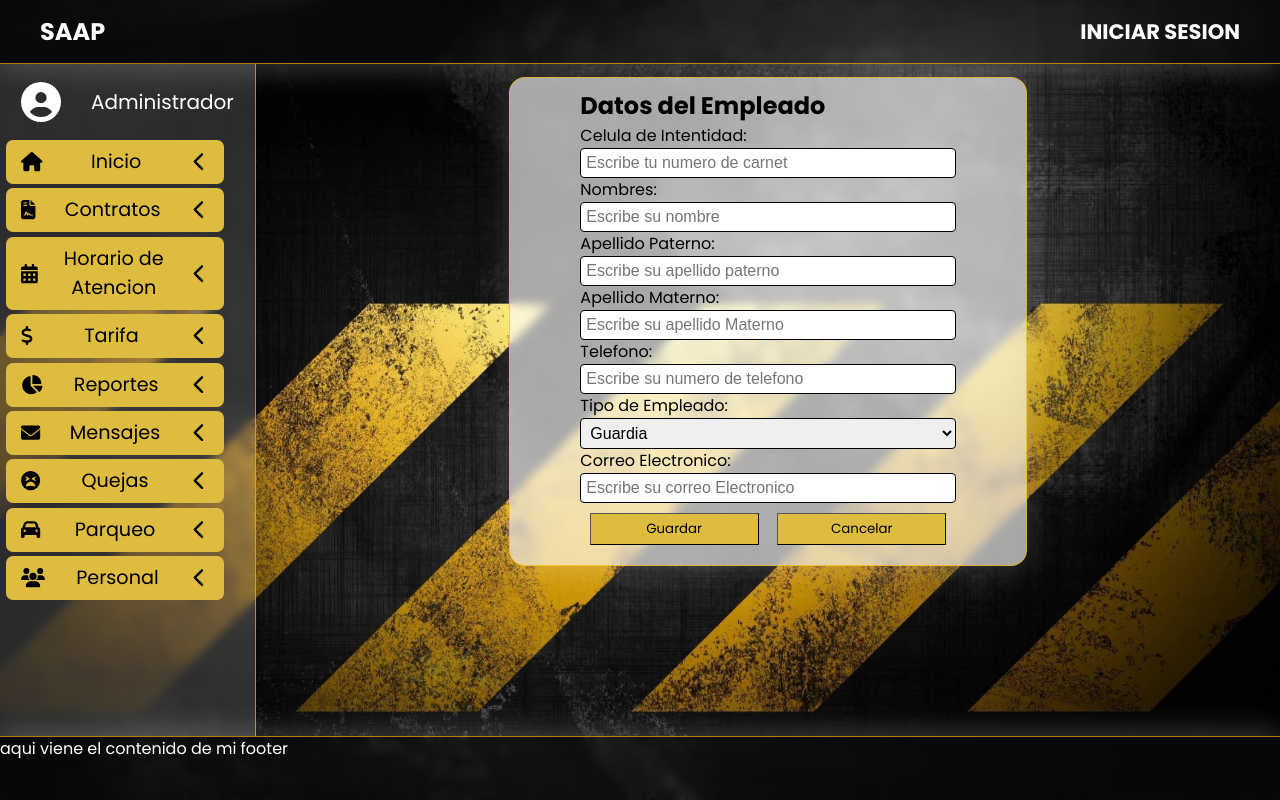
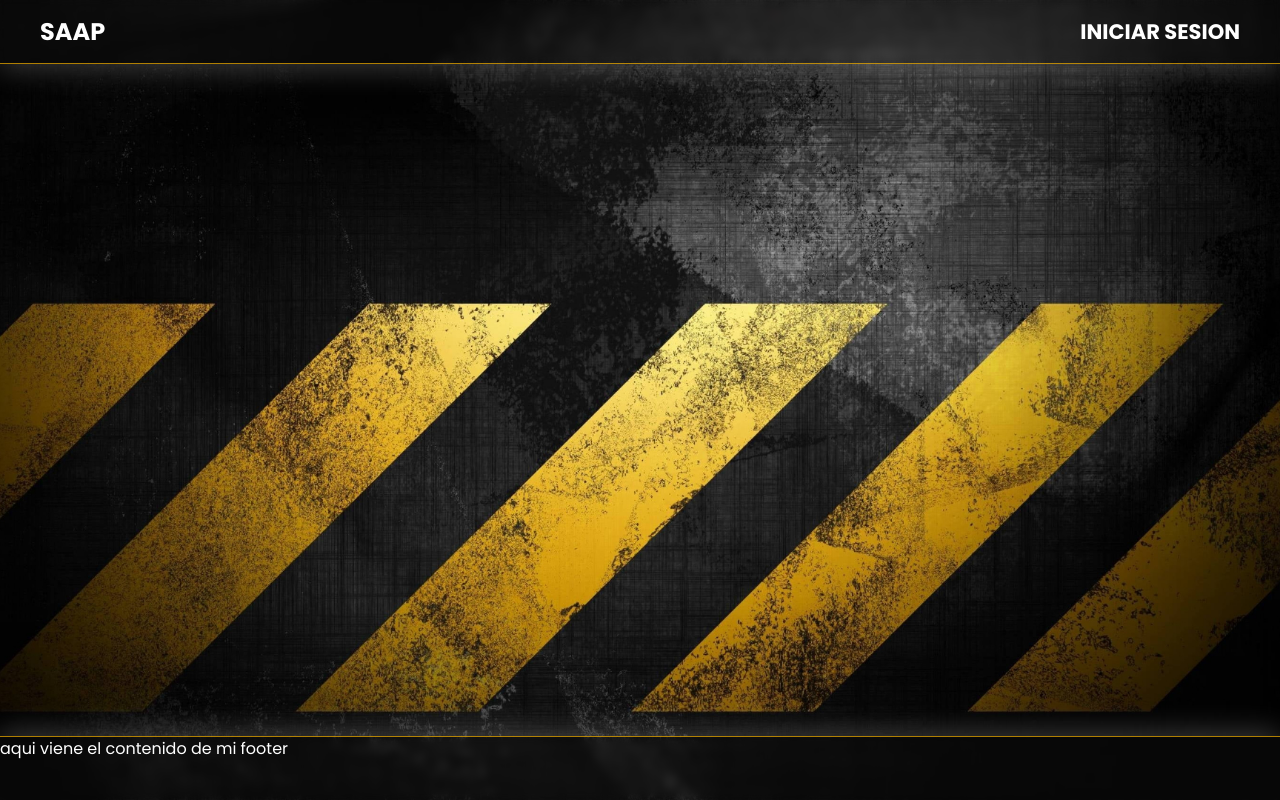
Before and after one commit to soft-e/saap, a React (Vite) app in the folder frontend/: page /personal/Registro in a window 1280 px wide. Built offline with nearby package versions, Linux system fonts and the light colour scheme.

Commit message:
Revert "Jose"

```diff
--- a/frontend/src/App.jsx
+++ b/frontend/src/App.jsx
@@ -5,7 +5,6 @@ import LoginPage from "./pages/LoginPage";
 import Footer from "./components/Footer";
 import AdminPage from "./pages/AdminPage";
 import PersonalPage from "./pages/PersonalPage";
-import PersonalRegistro from "./pages/PersonalRegistro";
 import './App.css'
 
 function App() {
@@ -19,7 +18,6 @@ function App() {
         <Route path="/login" element={<LoginPage/>} />
         <Route path="/admin" element={<AdminPage/>}/>
         <Route path="/personal" element={<PersonalPage/>}/>
-        <Route path="/personal/Registro" element={<PersonalRegistro/>}/>
       </Routes>
       <Footer/>
     </div>
--- a/frontend/src/assets/css/personal/personalRegistro.css
+++ /dev/null
@@ -1,65 +0,0 @@
-
-.cardPersonal{
-    width: 80%;
-    height: 84%;
-    display: flex;
-    justify-content: center;
-    padding: 1%;
-}
-
-.cardRegistroPersonal{
-    display: flex;
-    justify-content: center;
-    flex-direction: column;
-    width: fit-content;
-    height: fit-content;
-    padding: 1% 7%;
-  /* From https://css.glass */
-    background: rgba(255, 255, 255, 0.637);
-    border-radius: 16px;
-    box-shadow: 0 4px 30px rgba(255, 255, 255, 0.164);
-    backdrop-filter: blur(5px);
-    -webkit-backdrop-filter: blur(5px);
-    border: 1px solid rgba(251, 181, 0, 0.69);
-    color: black;
-}
-
-input{
-    width: 100%;
-    border: 1px solid black;
-    border-radius: 4px;
-    padding: 5px 0px;
-    text-indent: 5px;
-    font-size:medium;
-}
-
-select{
-    width: 100%;
-    border: 1px solid black;
-    border-radius: 4px;
-    padding: 5px 0px;
-    text-indent: 5px;
-    font-size:medium;
-}
-
-
-.espacioBoton{
-    width: auto;
-    padding: 10px 0px;
-}
-
-.btn{
-    width: 100%;
-    display: flex;
-    justify-content: center;
-}
-
-button{
-    width: 90%;
-    display: flex;
-    justify-content: center;
-    padding: 5px 32px;
-    font-family: 'Poppins', sans-serif;
-    background-color:#debc40;
-    border-width: 1px;
-}
--- a/frontend/src/components/personal/CardPersonalRegistro.jsx
+++ /dev/null
@@ -1,70 +0,0 @@
-import '../../assets/css/personal/personalRegistro.css';
-import { Formik } from "formik";
-
-export function CardPersonalRegistro(){
-    return(
-        <div className='cardRegistroPersonal'>
-            <form>
-                <h2>Datos del Empleado</h2>
-                <div id="input">
-                    <label htmlFor="">
-                        Celula de Intentidad:
-                    </label>
-                    <input type="text" id="inputText" placeholder="Escribe tu numero de carnet"/>
-                </div>
-                <div id="input">
-                    <label htmlFor="">
-                        Nombres:
-                    </label>
-                    <input type="text" id="inputText" placeholder="Escribe su nombre"/>
-                </div>
-                <div id="input">
-                    <label htmlFor="">
-                            Apellido Paterno:
-                    </label>
-                    <input type="text" id="inputText" placeholder="Escribe su apellido paterno"/>
-                </div>
-                <div id="input">
-                    <label htmlFor="">
-                        Apellido Materno:
-                    </label>
-                    <input type="text" id="inputText" placeholder="Escribe su apellido Materno"/>
-                </div>
-                <div id="input">
-                    <label htmlFor="">
-                        Telefono:
-                    </label>
-                    <input type="text" id="inputText" placeholder="Escribe su numero de telefono"/>
-                </div>
-                <div id="input">
-                    <label htmlFor="">
-                        Tipo de Empleado:
-                    </label>
-                    <select name="ad" onchange="crearlink(this.form)">
-                        <option selected> Guardia </option>
-                        <option value="1.htm">Secretaria</option>
-                    </select>
-                </div>
-                <div id="input">
-                    <label htmlFor="">
-                        Correo Electronico:
-                    </label>
-                    <input type="text" id="inputText" placeholder="Escribe su correo Electronico"/>
-                </div>
-                <div className="espacioBoton">
-                    <div className='btn'>
-                    <button  type="submit">
-                        Guardar
-                    </button>
-                    </div>
-                    <div className='btn'>
-                    <button type="submit">
-                        Cancelar
-                    </button>
-                    </div>
-                </div>
-
-            </form>
-        </div>
-    )
-}
--- a/frontend/src/pages/PersonalRegistro.jsx
+++ /dev/null
@@ -1,13 +0,0 @@
-import ButtonBoxAdmin from "../components/ButtonBoxAdmin";
-import { CardPersonalRegistro } from "../components/personal/CardPersonalRegistro";
-import '../assets/css/personal/personalRegistro.css';
-
-function PersonalRegistro(){
-    return <div className="caja">
-        <ButtonBoxAdmin/>
-        <div className="cardPersonal">
-            <CardPersonalRegistro/>
-        </div>
-    </div>
-  }
-  export default PersonalRegistro;
```
